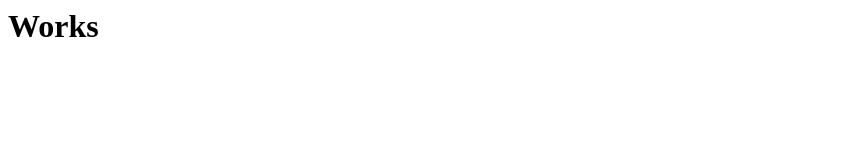
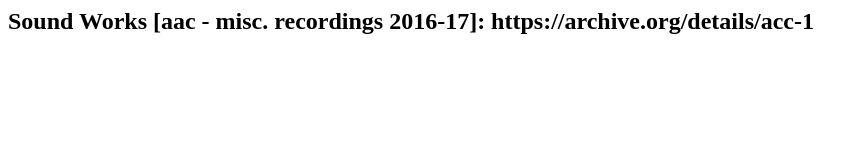
Before and after one commit to cri-fri/Personal-Website-1, a plain HTML site: page index.html in a window 1280 px wide. Shown: the whole page, without its empty margins (0-866 px from the left). Drawn offline with Linux system fonts and the light colour scheme.

Commit message:
Update index.html

```diff
--- a/index.html
+++ b/index.html
@@ -3,6 +3,7 @@
     <title> Christopher Freedman </title>
   </head>
   <body>
-    <h1> Works
+    <h2> Sound Works
+      [aac - misc. recordings 2016-17]: https://archive.org/details/acc-1
   </body>
 </html>
```
